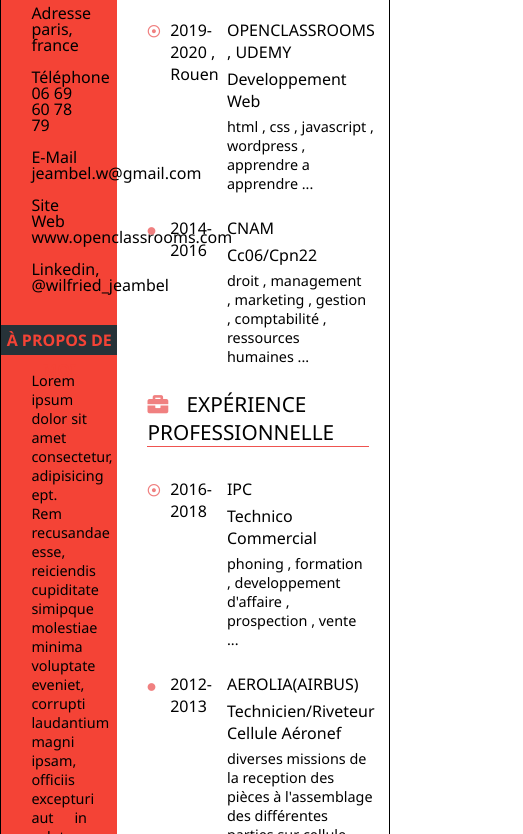
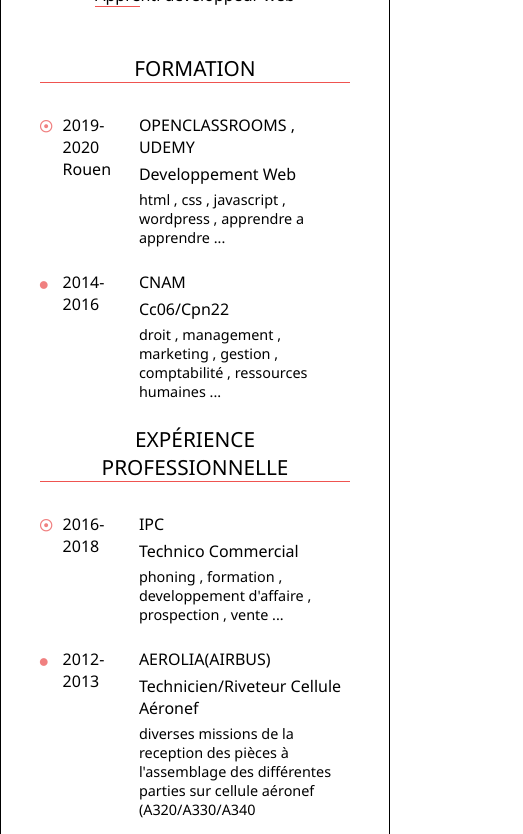
Before and after one commit to Dreamswitch/curricilum_tp2, a plain HTML site: page index.html in a window 390 px wide. Shown: the part 242-1076 px from the top of the page, 523 px wide, since content can reach past the window. Drawn offline with Linux system fonts and the light colour scheme.

Commit message:
html class & css for screen under 768px

```diff
--- a/css/style.css
+++ b/css/style.css
@@ -113,6 +113,7 @@
 }
 #tp2 main aside #contact li{
     margin-bottom: 1em;
+    cursor: pointer;
 }
 #tp2 main aside #contact li a{
     color: black;
@@ -204,9 +205,90 @@ padding: 0 .8rem;
 }
 .recommendationContainerFlex{
     display: flex;
-    justify-content: space-evenly;
+    justify-content: space-between;
+    flex-wrap: wrap;
+    margin-bottom: 1em;
+}
+.recommendation{
+    width: 40%;
 }
 
 .itemsContent p:nth-child(0n+3){
     font-size: .9em;
 }
+
+
+@media all and (max-width: 768px){
+
+#tp2 header {
+    flex-direction: column;
+    height: unset;
+}
+#tp2 header aside {
+    width: 100%;
+    height: 150px;
+    margin-bottom: 2em;
+}
+#tp2 header section {
+    width: 100%;
+    padding-left: unset;
+    align-items: center;
+    margin-bottom: 3em;
+}
+
+
+#tp2 main{
+    flex-direction: column-reverse;
+}
+#tp2 main #main{
+    width: unset;
+    padding-left: unset;
+    padding-right: unset;
+    width: 80%;
+    margin: 0em auto 2em auto;
+
+}
+
+#tp2 main aside{
+    width:unset;
+    height: unset;
+    display: flex;
+    flex-direction: column;
+}
+#tp2 main aside .asideContainerBlock:nth-child(0n+2){
+    height:unset;
+}
+#tp2 main aside #about{
+    text-align: justify;
+    font-size: .9em;
+    padding: 2rem 1rem;
+}
+#tp2 main aside .asideContainerBlock:nth-child(0n+1){
+    order: 3;
+}
+#tp2 main aside #contact{
+    display: flex;
+    flex-wrap: wrap;
+    justify-content: space-around;
+}
+
+#tp2 main aside #contact li:nth-child(0n+1){
+    display: none;
+}
+#tp2 main aside #contact li{
+    width: 36%;
+    height: 4em;
+    text-align: center;
+}
+#tp2 main aside #contact li a{
+    text-decoration: underline;
+    color: #ffcdd2;
+}
+
+#main h2{
+    text-align: center;
+}
+#main h2 i{
+    display: none;
+}
+}
--- a/index.html
+++ b/index.html
@@ -35,23 +35,23 @@
                             <h2>contact</h2>
                             <ul id="contact">
                                 <li>
-                                    <p>adresse</p>
+                                    <p>adresse :</p>
                                     <p>paris, france</p>
                                 </li>
                                 <li>
-                                    <p>téléphone</p>
+                                    <p>téléphone :</p>
                                     <p><a href="tel:+669607879">06 69 60 78 79</a></p>
                                 </li>
                                 <li>
-                                    <p>e-mail</p>
+                                    <p>e-mail :</p>
                                     <p><a href="mailto:jeambel.w@gmail.com">jeambel.w@gmail.com</a></p>
                                 </li>
                                 <li>
-                                    <p>site web</p>
+                                    <p>site web :</p>
                                     <p><a href="https://www.openclassrooms.com">www.openclassrooms.com</a></p>
                                 </li>
                                 <li>
-                                    <p>linkedin,</p>
+                                    <p>linkedin :</p>
                                     <p><a href="https://www.pnkedin.com/in/wilfried-jeambel-925093121">@wilfried_jeambel</a></p>
                                 </li>
                             </ul>
@@ -82,7 +82,7 @@
                             <h2><i class="fas fa-school"></i> formation</h2>
                             <div class="items">
                                 <i class="fas fa-dot-circle"></i>
-                                <p class="date">2019-2020 , Rouen</p>
+                                <p class="date">2019-2020</br>Rouen</p>
                                 <div class="itemsContent">
                                     <h3 class="school">openclassrooms , udemy</h3>
                                     <p class="cursus">developpement web</p>
```
